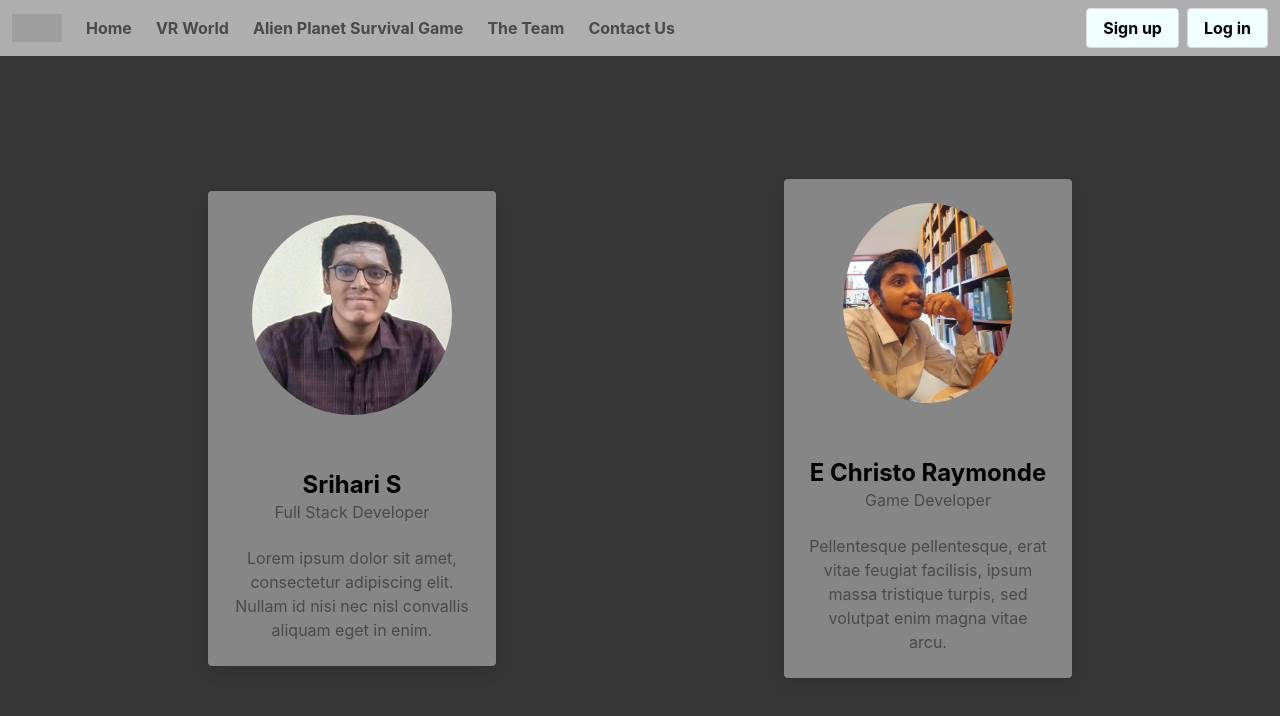
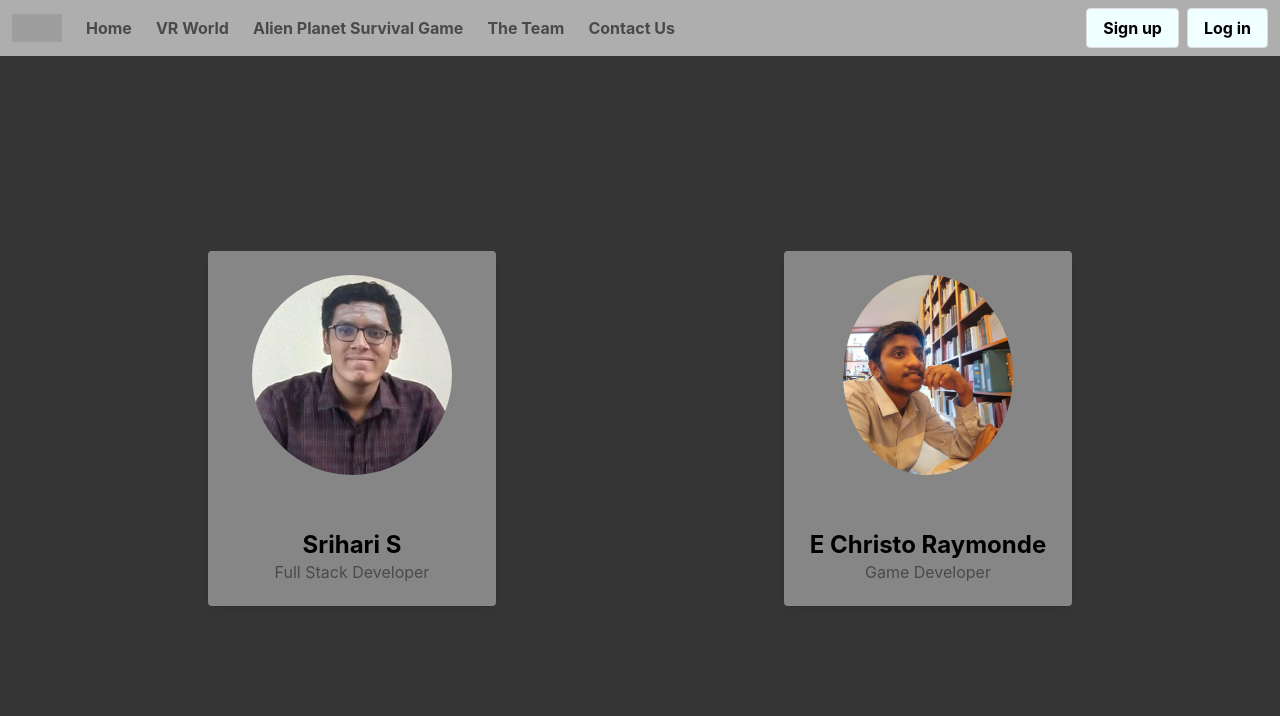
Before and after one commit to SSHSRN/InfinityWebb, a React (Create React App) app in the folder frontend/: page /team in a window 1280 px wide. Shown: the top 716 px of the page. Built offline with nearby package versions, Linux system fonts and the light colour scheme; grey boxes are pictures that could not be loaded.

Commit message:
fix: removed placeholder
Signed-off-by: Srihari <sshsrn@gmail.com>

```diff
--- a/frontend/src/components/Team.js
+++ b/frontend/src/components/Team.js
@@ -19,10 +19,6 @@ const Team = () => {
                                     />
                                     <h2 className="title is-4">Srihari S</h2>
                                     <h3 className="subtitle is-6">Full Stack Developer</h3>
-                                    <p>
-                                        Lorem ipsum dolor sit amet, consectetur adipiscing elit.
-                                        Nullam id nisi nec nisl convallis aliquam eget in enim.
-                                    </p>
                                 </div>
                             </div>
                         </div>
@@ -38,11 +34,6 @@ const Team = () => {
                                     />
                                     <h2 className="title is-4">E Christo Raymonde</h2>
                                     <h3 className="subtitle is-6">Game Developer</h3>
-                                    <p>
-                                        Pellentesque pellentesque, erat vitae feugiat facilisis,
-                                        ipsum massa tristique turpis, sed volutpat enim magna vitae
-                                        arcu.
-                                    </p>
                                 </div>
                             </div>
                         </div>
```
